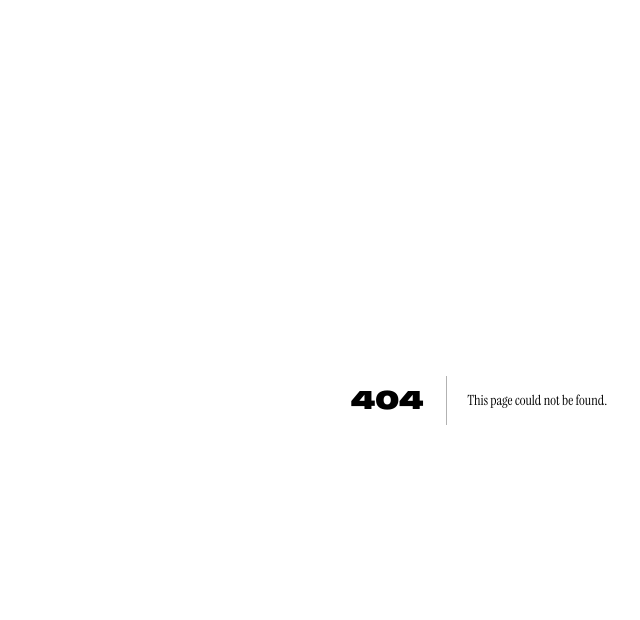
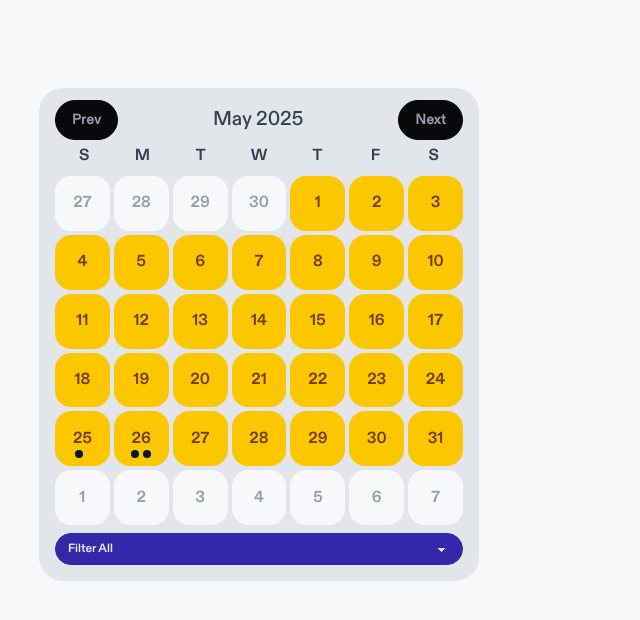
Before and after one commit to Hampus2001/mera, a Next.js app in the folder frontend/: page /schedulePage in a window 1280 px wide. Before the commit this address had no page. Shown: the top 620 px of the page, without its empty margins (161-801 px from the left). Built offline with nearby package versions, Linux system fonts and the light colour scheme.

Commit message:
Added schedule Page

```diff
--- /dev/null
+++ b/frontend/app/schedulePage/page.js
@@ -0,0 +1,13 @@
+"use client";
+
+import MyCalendar from "@/components/BigCalendar";
+
+export default function SchedulePage() {
+  return (
+    <div className="flex flex-col items-center p-20 gap-10 font-instrument">
+      <div className="w-4/5">
+        <MyCalendar />
+      </div>
+    </div>
+  );
+}
```
